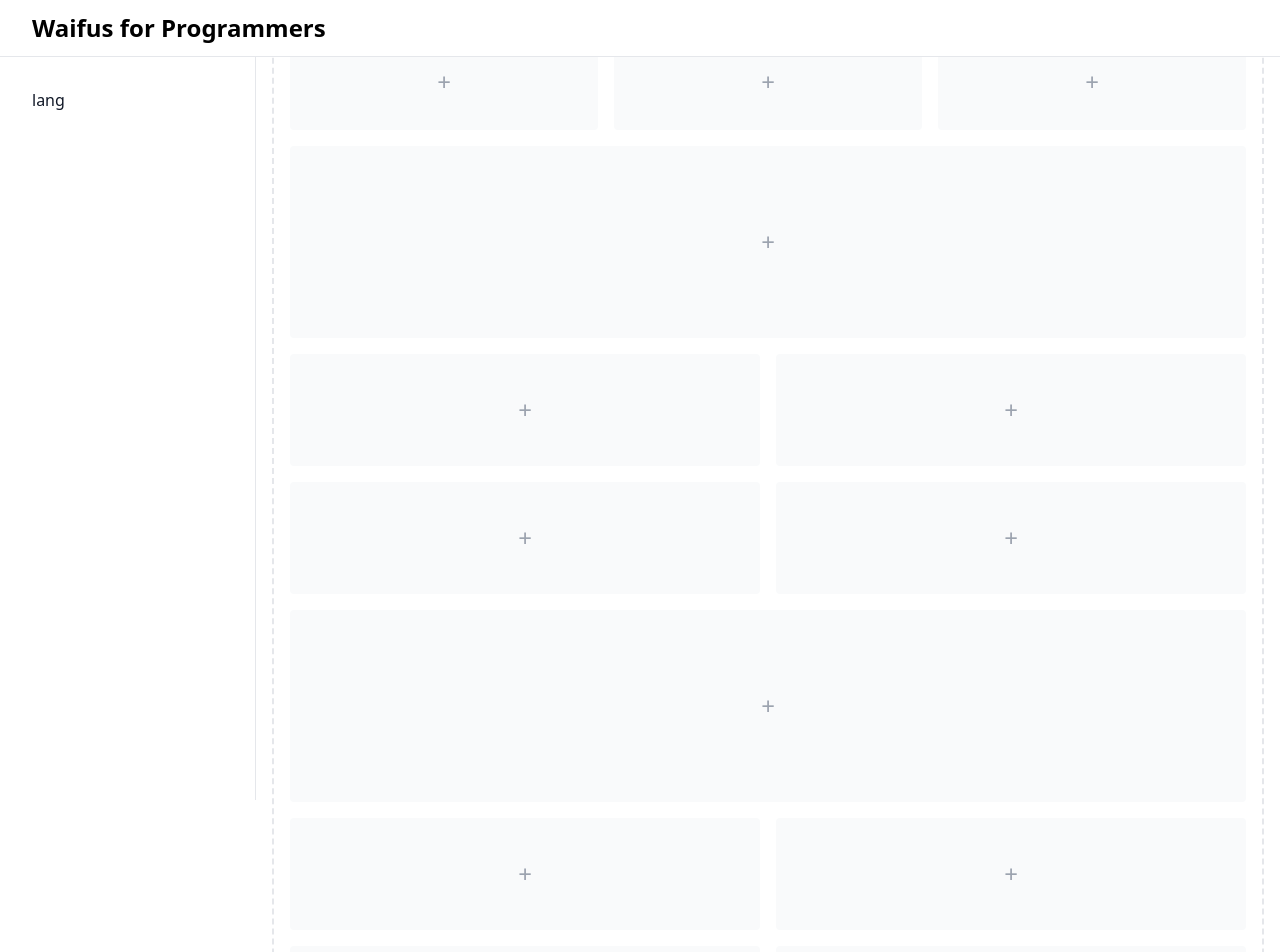
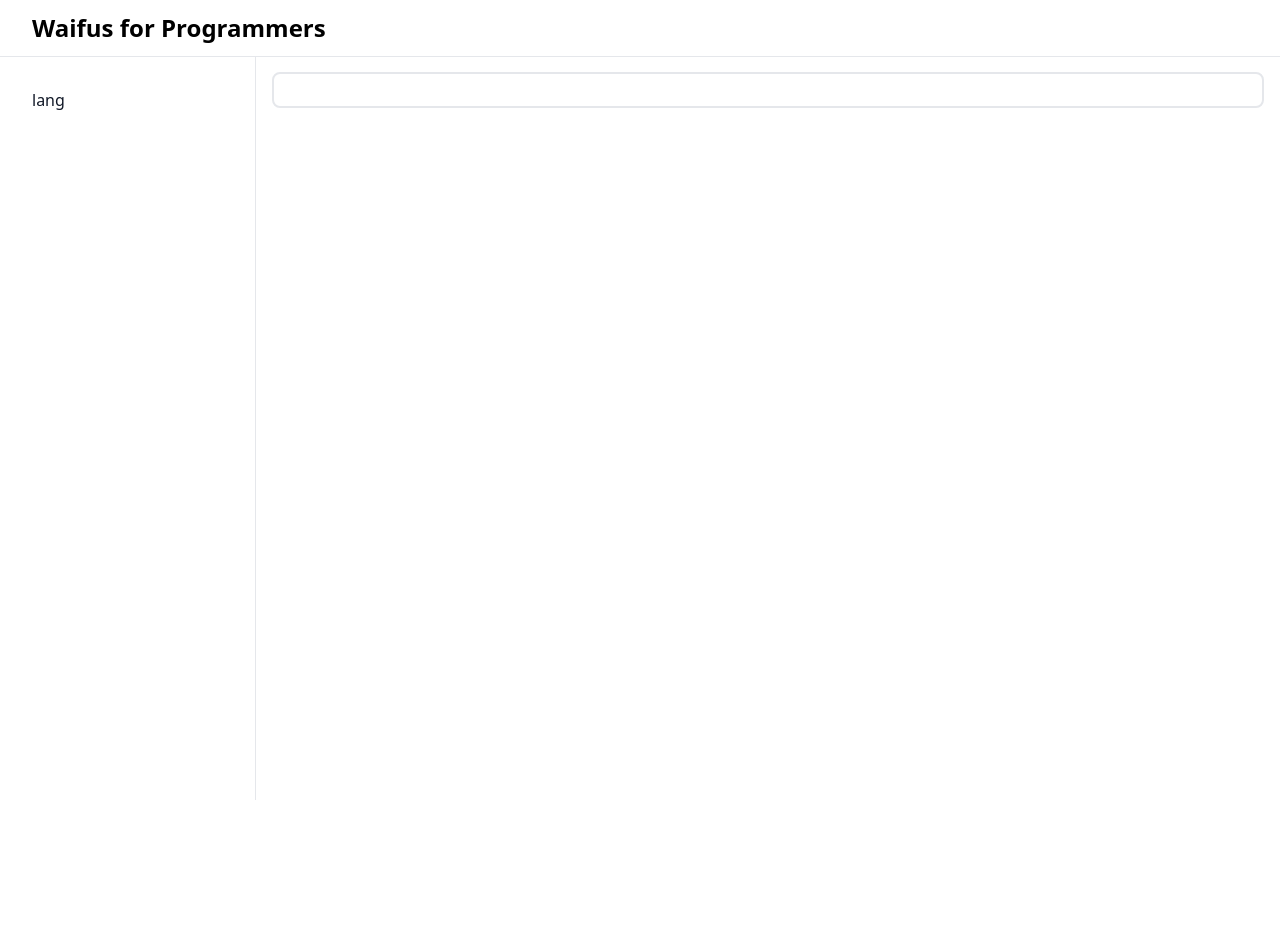
Before and after one commit to MiguelMtz-Tv/waifus-for-programmers, a React (Vite) app: page / in a window 1280 px wide. Shown: the top 952 px of the page. After the commit the page ends 800 px from the top, so only its background shows below. Built offline with nearby package versions, Linux system fonts and the light colour scheme.

Commit message:
configuring main layout

```diff
--- a/src/layout/Content.jsx
+++ b/src/layout/Content.jsx
@@ -1,55 +1,11 @@
+import { useState, useEffect } from "react";
+
 function Content(){
     return(
-    <div>
-        <div className="p-4 sm:ml-64">
-            <div className="p-4 border-2 border-gray-200 border-dashed rounded-lg dark:border-gray-700">
-                <div className="grid grid-cols-3 gap-4 mb-4">
-                    <div className="flex items-center justify-center h-24 rounded bg-gray-50 dark:bg-gray-800">
-                    <p className="text-2xl text-gray-400 dark:text-gray-500">+</p>
-                    </div>
-                    <div className="flex items-center justify-center h-24 rounded bg-gray-50 dark:bg-gray-800">
-                    <p className="text-2xl text-gray-400 dark:text-gray-500">+</p>
-                    </div>
-                    <div className="flex items-center justify-center h-24 rounded bg-gray-50 dark:bg-gray-800">
-                    <p className="text-2xl text-gray-400 dark:text-gray-500">+</p>
-                    </div>
-                </div>
-                <div className="flex items-center justify-center h-48 mb-4 rounded bg-gray-50 dark:bg-gray-800">
-                    <p className="text-2xl text-gray-400 dark:text-gray-500">+</p>
-                </div>
-                <div className="grid grid-cols-2 gap-4 mb-4">
-                    <div className="flex items-center justify-center rounded bg-gray-50 h-28 dark:bg-gray-800">
-                    <p className="text-2xl text-gray-400 dark:text-gray-500">+</p>
-                    </div>
-                    <div className="flex items-center justify-center rounded bg-gray-50 h-28 dark:bg-gray-800">
-                    <p className="text-2xl text-gray-400 dark:text-gray-500">+</p>
-                    </div>
-                    <div className="flex items-center justify-center rounded bg-gray-50 h-28 dark:bg-gray-800">
-                    <p className="text-2xl text-gray-400 dark:text-gray-500">+</p>
-                    </div>
-                    <div className="flex items-center justify-center rounded bg-gray-50 h-28 dark:bg-gray-800">
-                    <p className="text-2xl text-gray-400 dark:text-gray-500">+</p>
-                    </div>
-                </div>
-                <div className="flex items-center justify-center h-48 mb-4 rounded bg-gray-50 dark:bg-gray-800">
-                    <p className="text-2xl text-gray-400 dark:text-gray-500">+</p>
-                </div>
-                <div className="grid grid-cols-2 gap-4">
-                    <div className="flex items-center justify-center rounded bg-gray-50 h-28 dark:bg-gray-800">
-                    <p className="text-2xl text-gray-400 dark:text-gray-500">+</p>
-                    </div>
-                    <div className="flex items-center justify-center rounded bg-gray-50 h-28 dark:bg-gray-800">
-                    <p className="text-2xl text-gray-400 dark:text-gray-500">+</p>
-                    </div>
-                    <div className="flex items-center justify-center rounded bg-gray-50 h-28 dark:bg-gray-800">
-                    <p className="text-2xl text-gray-400 dark:text-gray-500">+</p>
-                    </div>
-                    <div className="flex items-center justify-center rounded bg-gray-50 h-28 dark:bg-gray-800">
-                    <p className="text-2xl text-gray-400 dark:text-gray-500">+</p>
-                    </div>
-                </div>
-            </div>
-      </div>
+    <div class="p-4 sm:ml-64">
+        <div class="p-4 border-2 border-gray-200 rounded-lg dark:border-gray-700 mt-14">
+
+        </div>
     </div>
     )
 }
```
